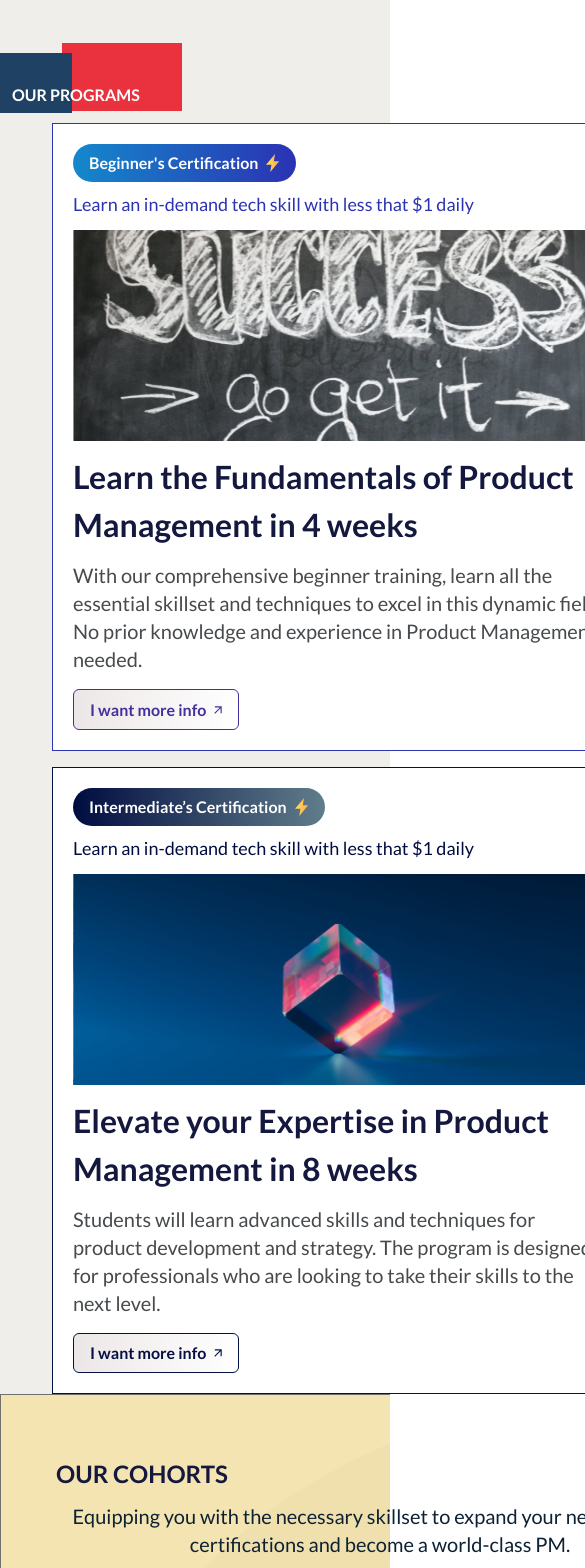
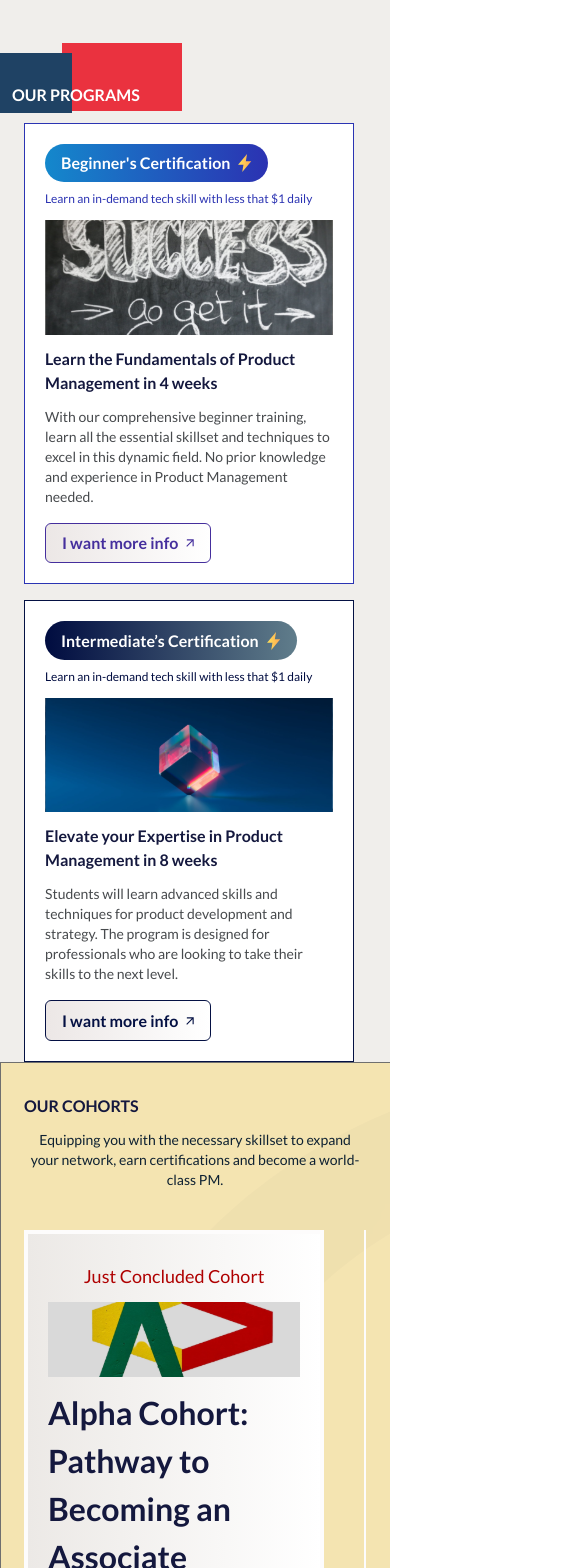
Before and after one commit to Muashef/Probar, a React (Vite) app: page / in a window 390 px wide. Shown: the part 1280-2848 px from the top of the page, 585 px wide, since content can reach past the window. Built offline with nearby package versions, Linux system fonts and the light colour scheme.

Commit message:
ongoing work on responsiveness

```diff
--- a/src/components/Cohorts/Cohorts.jsx
+++ b/src/components/Cohorts/Cohorts.jsx
@@ -9,11 +9,11 @@ import cube from '../../assets/svg/cube.svg';
 
 const Cohorts = () => {
   return (
-    <div className='cohort w-full h-full px-14 '>
-       <div className='py-16'>
-            <h3 className='text-black-500 text-2xl uppercase'>Our Cohorts</h3>
-            <div className='w-[648px] mx-auto text-center mt-3'>
-                <p className=' text-xl text-[#0E2132]'>
+    <div className='cohort w-full h-full px-6 lg:px-14 '>
+       <div className='py-8 lg:py-16'>
+            <h3 className='text-black-500 text-base lg:text-2xl uppercase'>Our Cohorts</h3>
+            <div className='w-[329px] lg:w-[648px] mx-auto text-center mt-3'>
+                <p className='text-sm lg:text-xl text-[#0E2132]'>
                 Equipping you with the necessary skillset to expand your network, earn certifications and become a world-class PM.
                 </p>
             </div>
--- a/src/components/Community/Community.jsx
+++ b/src/components/Community/Community.jsx
@@ -72,14 +72,14 @@ const Community = () => {
 
 
   return (
-        <div className='w-full h-screen flex flex-col px-14 pt-14 pb-28 bg-[#F0EEEB]'>
-            <h3 className='text-black-500 text-2xl uppercase '>JOIN OUR Community</h3>
-            <div className='w-full h-[529px] flex flex-col md:flex-row items-center justify-between gap-4'>
-                <div className='w-[529px] mx-auto'>
-                    <p className='text-xl text-[#0E2132]'>
+        <div className='w-full h-screen flex flex-col px-6 lg:px-14 pt-8 lg:pt-14 pb-28 bg-[#F0EEEB]'>
+            <h3 className='text-black-500 text-base lg:text-2xl uppercase mb-5 lg:mb-0'>JOIN OUR Community</h3>
+            <div className='w-full h-[529px] flex flex-col md:flex-row items-center mx-auto justify-between gap-4'>
+                <div className='w-[343px] lg:w-[529px] mx-auto'>
+                    <p className='text-sm lg:text-xl text-[#0E2132] text-center lg:text-justify'>
                     Join our vibrant community session and access a world of knowledge and growth. Connect with like-minded individuals. Experience transformative learning and collaboration. Build networks, pursue dreams, and thrive together. Don't miss out—join us now!
                     </p>
-                    <button className='flex items-center gap-2 mt-8 w-[fit-content] py-[0.4475rem] px-4 text-white text-base bg-lilly rounded-md md:py-[11px] md:px-6 hover:scale-105 hover:text-xl transform duration-800'>
+                    <button className='flex items-center mx-auto lg:mx-0 gap-2 mt-8 w-[fit-content] py-[0.4475rem] px-4 text-white text-base bg-lilly rounded-md md:py-[11px] md:px-6 hover:scale-105 hover:text-xl transform duration-800'>
                         <span>Join Our Community Now</span>
                         <img src={wArrow} className='h-4' alt="outward-arrow" />
                     </button>
--- a/src/components/Newsletter/Newsletter.jsx
+++ b/src/components/Newsletter/Newsletter.jsx
@@ -3,7 +3,7 @@ import wArrow from '../../assets/svg/wArrow.svg'
 
 const Newsletter = () => {
   return (
-    <div className='w-full h-full px-6 md:px-14 py-20 bg-[#FBF6E4]'>
+    <div className='w-full h-full px-6 md:px-14 py-10 lg:py-20 bg-[#FBF6E4]'>
         <div className='flex flex-col items-center justify-center mx-auto w-[300px] md:w-[615px]'>
             <h4 className='text-[#474A4D] text-center text-base md:text-xl leading-6 md:leading-7'>
             Subscribe to our newsletter for the latest updates, exclusive content, and valuable insights. Stay informed and be part of our community. Don't miss out—join us today!
@@ -13,9 +13,9 @@ const Newsletter = () => {
                 <div class="">
                     <input type="text" id="base-input" class="bg-white border border-[#888C91] text-black-900 text-sm block w-48 md:w-80 p-4 outline-none" placeholder='Enter Email Adress' />
                 </div>
-                <button className='flex items-center gap-2 w-[fit-content] bg-lilly text-white p-3'>
+                <button className='flex items-center gap-2 w-[fit-content] whitespace-nowrap bg-lilly text-white p-3 text-[0.75rem] lg:text-base'>
                     <span>Subscribe Now</span>
-                    <img src={wArrow} alt="" />
+                    <img className='w-2 lg:w-full' src={wArrow} alt="" />
                 </button>
             </div>
         </div>
--- a/src/components/Programs/Program.jsx
+++ b/src/components/Programs/Program.jsx
@@ -13,35 +13,35 @@ const Program = () => {
             <span className='absolute top-[-30px] lg:top-[-50px] left-[-60px] bg-[#1F4264] h-[60px] lg:h-[207px] w-[120px] lg:w-[158px] px-0 -z-100'></span>
             <h3 className='text-white text-base lg:text-2xl uppercase absolute '>Our Programs</h3>
         </div>
-        <div className='grid grid-cols-1 md:grid-cols-2 place-content-center gap-4 mt-10 px-10'>
-            <div className='bg-white border border-[#2B34B3] p-5 w-[577px] z-10'>
+        <div className='grid grid-cols-1 md:grid-cols-2 place-content-center gap-4 mt-10 px-3 lg:px-10'>
+            <div className='bg-white border border-[#2B34B3] p-5 w-[330px] lg:w-[577px] z-10'>
                 <button className='flex items-center gap-2 w-[fit-content] py-[0.4475rem] px-4 text-white text-base bg-jelly font-bold rounded-full md:py-[11px] md:px-6'>
                     <span>Beginner's Certification</span>
                     <img src={strike} alt="" />
                 </button>
-                <p className='text-[#2B33B2] text-lg mt-2'>Learn an in-demand tech skill with less that $1 daily</p>
+                <p className='text-[#2B33B2] text-[0.75rem] lg:text-lg mt-2'>Learn an in-demand tech skill with less that $1 daily</p>
                 <div className='mt-3'>
                 <img src={success} alt="" />
                 </div>
-                <h2 className='text-black-600 text-[32px] mt-3'>Learn the Fundamentals of Product Management in 4 weeks</h2>
-                <p className='text-[#474A4D] font-normal text-xl mt-3'>With our comprehensive beginner training, learn all the essential skillset and techniques to excel in this dynamic field. No prior knowledge and experience in Product Management needed.</p>
+                <h2 className='text-black-600 text-base lg:text-[32px] mt-3'>Learn the Fundamentals of Product Management in 4 weeks</h2>
+                <p className='text-[#474A4D] font-normal text-sm lg:text-xl mt-3'>With our comprehensive beginner training, learn all the essential skillset and techniques to excel in this dynamic field. No prior knowledge and experience in Product Management needed.</p>
                 <button className='flex items-center gap-2 mt-4 w-[fit-content] py-[0.4475rem] px-4 text-[#452F9D] text-base bg-icony border border-[#452F9D] font-bold rounded-md md:py-[11px] md:px-3 hover:border-2 hover:border-[#ECE9E6] hover:scale-105 hover:text-xl transform transition-all duration-700'>
                     <span>I want more info</span>
                     <img src={blueArrow} className='h-2' alt="outward-arrow" />
                 </button>
             </div>
 
-            <div className='bg-white border border-[#041143] p-5 w-[577px]'>
-                <button className='flex items-center gap-2 w-[fit-content] py-[0.4475rem] px-4 text-white text-base bg-bell font-bold rounded-full md:py-[11px] md:px-6'>
+            <div className='bg-white border border-[#041143] p-5 w-[330px] lg:w-[577px]'>
+                <button className='flex items-center gap-2 w-[fit-content] py-[0.4475rem] px-4 text-white text-base bg-bell font-bold rounded-full md:py-[11px] md:px-6 whitespace-nowrap'>
                     <span>Intermediate’s Certification</span>
                     <img src={strike} alt="" />
                 </button>
-                <p className='text-[#000C40] text-lg mt-2'>Learn an in-demand tech skill with less that $1 daily</p>
+                <p className='text-[#000C40] text-[0.75rem] lg:text-lg mt-2'>Learn an in-demand tech skill with less that $1 daily</p>
                 <div className='mt-3'>
                 <img src={cube} alt="" />
                 </div>
-                <h2 className='text-black-600 text-[32px] mt-3'>Elevate your Expertise in Product Management in 8 weeks</h2>
-                <p className='text-[#474A4D] font-normal text-xl mt-3'>Students will learn advanced skills and techniques for product development and strategy. The program is designed for professionals who are looking to take their skills to the next level.</p>
+                <h2 className='text-black-600 text-base lg:text-[32px] mt-3'>Elevate your Expertise in Product Management in 8 weeks</h2>
+                <p className='text-[#474A4D] font-normal text-sm lg:text-xl mt-3'>Students will learn advanced skills and techniques for product development and strategy. The program is designed for professionals who are looking to take their skills to the next level.</p>
                 <button className='flex items-center gap-2 mt-4 w-[fit-content] py-[0.4475rem] px-4 text-[#041043] text-base bg-icony border border-[#041043] font-bold rounded-md md:py-[11px] md:px-3 hover:scale-105 hover:text-xl transform transition-all duration-700'>
                     <span>I want more info</span>
                     <img src={gArrow} className='h-2' alt="outward-arrow" />
```
Also changed, not shown: src/components/Footer/Footer.jsx (+25 -4 lines).
